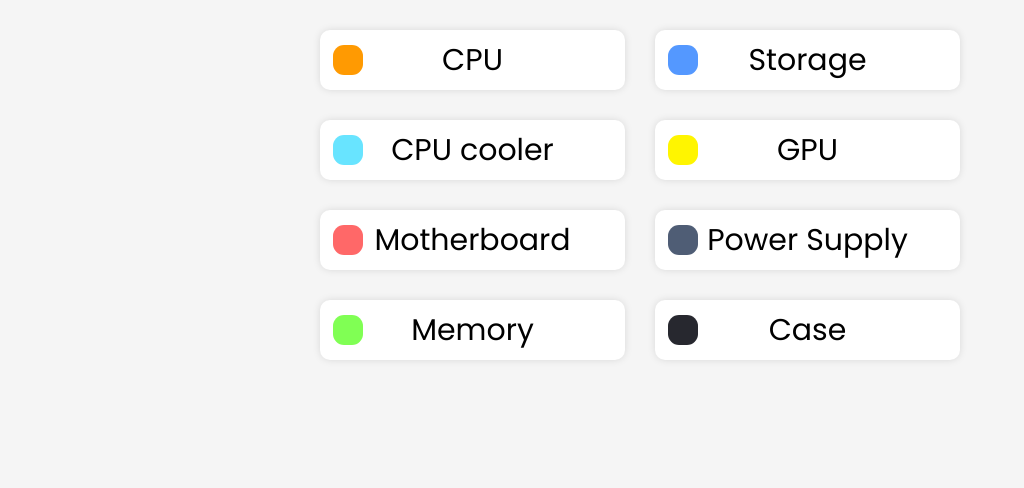
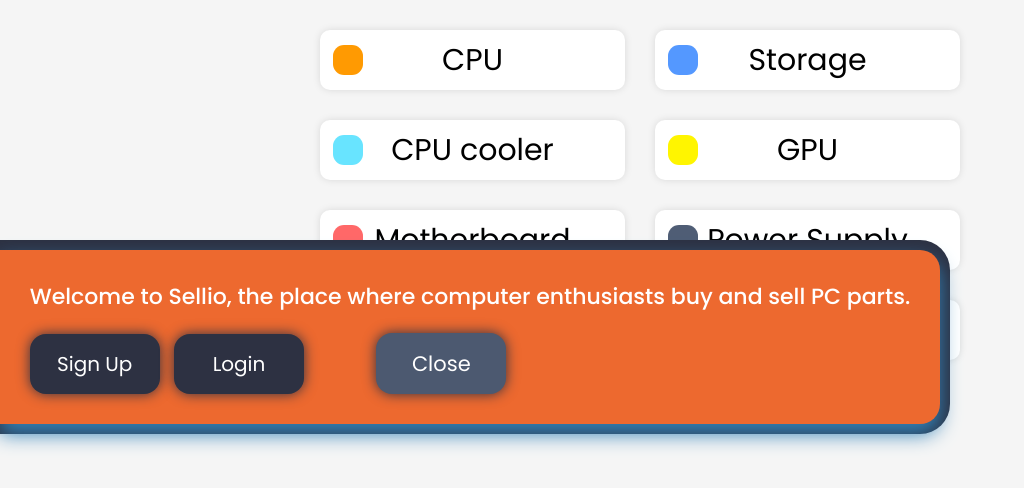
Before and after one commit to notkar1m/Sellio, a Flask app: page / in a window 1280 px wide. Shown: the part 268-756 px from the top of the page, without its empty margins (0-1024 px from the left). Run offline with Flask 2, Linux system fonts and the light colour scheme; some libraries are stand-ins or nearby versions.

Commit message:
welcome message

```diff
--- a/static/css/index.css
+++ b/static/css/index.css
@@ -498,3 +498,61 @@ font-size: 38px;
 		gap: 20px;
 	}
 }
+
+#welcome-div {
+	width: fit-content;
+	height: fit-content;
+    background: #ed692f;
+    padding: 30px;
+    position: fixed;
+    bottom: 108px;
+    border-top-right-radius: 20px;
+    color: white;
+    border-bottom-right-radius: 20px;
+    box-shadow: 0 10px 20px #3282b8, 0 0 0 10px #2d3142;
+    z-index: 999;
+    animation: welcome-div-anim 0.7s ease-in;
+}
+
+#welcome-div h3 {
+	font-size: 22px;
+	font-weight: 500;
+}
+
+
+#welcome-div button {
+	padding: 15px;
+    font-size: 20px;
+    width: 130px;
+    margin-top: 20px;
+    border: none;
+    background: #2d3142;
+    color: #ffffff;
+    font-family: 'Poppins';
+    border-radius: 16px;
+    box-shadow: 0 0 13px 0px #2d3142;
+    margin-right: 10px;
+    cursor: pointer;
+}
+
+#welcome-div button:hover {
+	box-shadow: 0 0 20px 0px #2d3142;
+	transform: scale(1.03)
+}
+#welcome-div button:nth-child(4){
+	background: rgb(76, 89, 112);
+    /* box-shadow: 0px 0px 20px rgb(76 89 112); */
+    font-size: 21px;
+    height: 61px;
+    padding: 0;
+    margin-left: 58px;
+}
+
+@keyframes welcome-div-anim {
+		from {
+			left: -960px;
+		}
+		to{
+			left: 0
+		}
+}
--- a/templates/index.html
+++ b/templates/index.html
@@ -82,6 +82,14 @@
 
     <div class="search-bar"><input oninput="Search(this.value)" autocomplete="on" placeholder="Search Sellio..."type="text"/><div id="search-btn"><i class="fas fa-search"></i></div></div>
 
+    {%if not logged%}
+    <div id="welcome-div">
+      <h3>Welcome to Sellio, the place where computer enthusiasts buy and sell PC parts.</h3>
+      <button onclick="ShowAuth()">Sign Up</button>
+      <button onclick="ShowLogin()">Login</button>
+      <button  onclick="$('#welcome-div').fadeOut(200)">Close</button>
+    </div>
+    {%endif%}
     <div class="component-selection" style="display:block">
 	<p>What type of component are you looking for ?</p>
 
```
